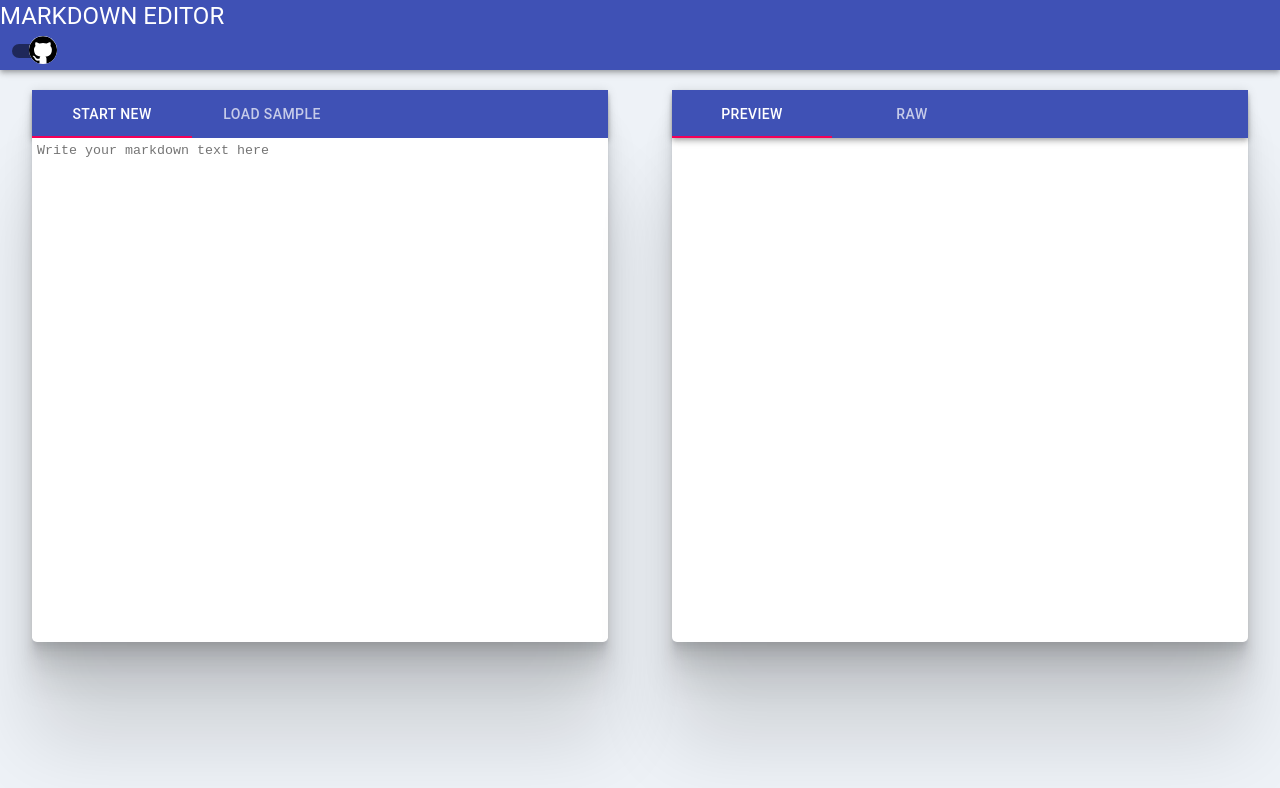
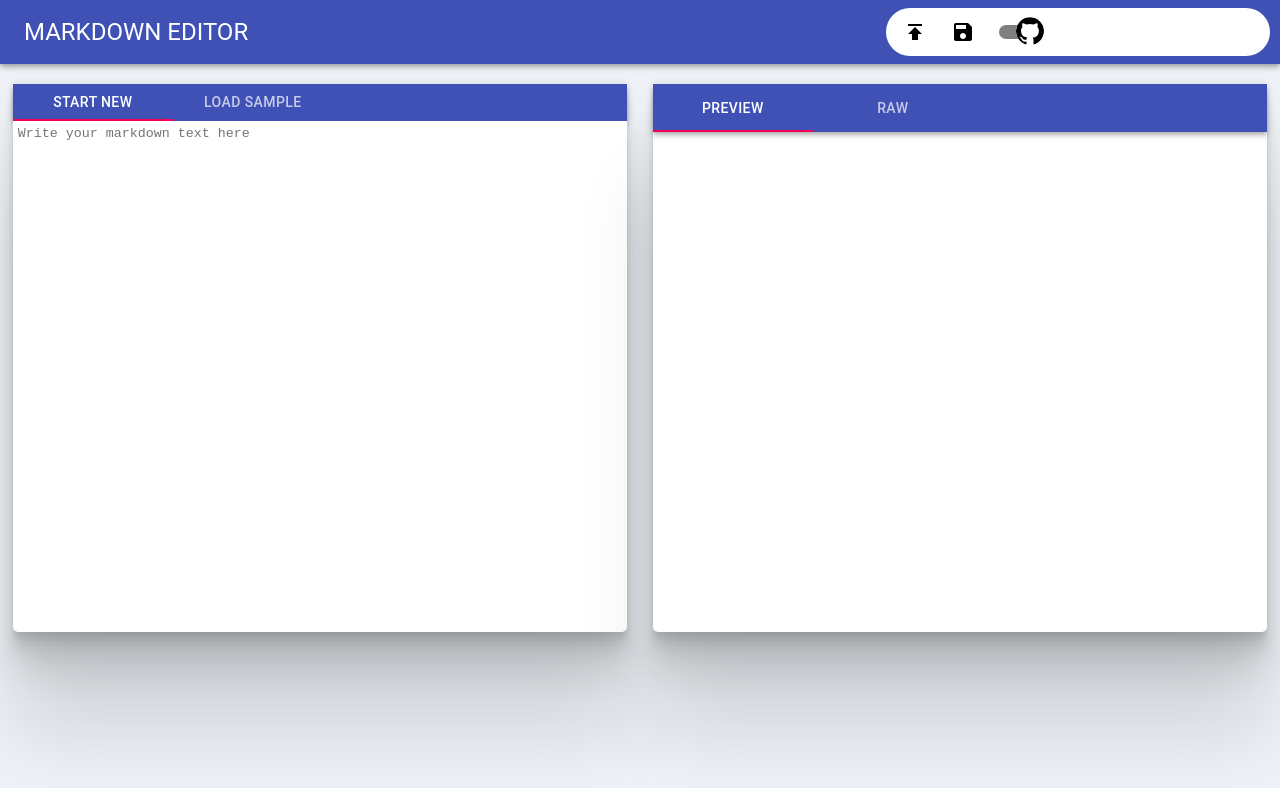
Before and after one commit to arkumish/MARKDE-markdown-editor, a React (Create React App) app: page / in a window 1280 px wide. Shown: the top 788 px of the page. Built offline with nearby package versions, Linux system fonts and the light colour scheme.

Commit message:
add gfm:tasklist class feature + header icons

```diff
--- a/src/App.js
+++ b/src/App.js
@@ -9,6 +9,24 @@ import AppBar from '@material-ui/core/AppBar';
 
 import sample from './sample';
 import marked from 'marked';
+
+
+const render_tasklist = function(str){
+  // Checked task-list box match
+
+  str = str.toString();
+
+  if(str.match(/<li><input.*<\/li>/gi)){
+
+    str = str.replace(/(<li>)(<input.*<\/li>)/gi,
+      `<li style="list-style-type: none;">$2`);
+}
+
+
+    return str
+}
+
+// require('./emojify.js');
 
 marked.setOptions({
   renderer : new marked.Renderer(),
@@ -64,9 +82,9 @@ function App() {
   const outputRenderSwitch = (param) => {
     switch (param) {
       case 0:
-        return <div dangerouslySetInnerHTML={{ __html: marked(inputValue) }}></div>;
+        return <div dangerouslySetInnerHTML={{ __html: render_tasklist(marked(inputValue)) }}></div>;
       case 1:
-        return marked(inputValue)
+        return render_tasklist(marked(inputValue))
       default:
         return;
     }
@@ -83,15 +101,16 @@ function App() {
 
 
         <div className="container-item input-c">
-          <AppBar position="static" style={{ padding: 0 }}>
-            <Tabs
+          <AppBar position="static" style={{ padding: 0}}>
+            <Tabs style={{minHeight:'12px'}}
+             size="small"
               value={inputTabValue}
               indicatorColor="secondary"
               onChange={inputHandleChange}
               aria-label="input tabs example"
             >
-              <Tab label="Start New" />
-              <Tab label="Load Sample" />
+              <Tab  style={{minHeight:'12px'}} label="Start New" />
+              <Tab  style={{minHeight:'12px'}} label="Load Sample" />
             </Tabs>
           </AppBar>
 
@@ -115,6 +134,8 @@ function App() {
           </AppBar>
           <div className="body-output markdown-body">
             {outputRenderSwitch(value)}
+            {console.log(render_tasklist(marked(inputValue)))}
+
 
           </div>
         </div>
--- a/src/Header/Header.jsx
+++ b/src/Header/Header.jsx
@@ -1,10 +1,15 @@
-import React,{useState,useEffect} from 'react';
+import React, { useState} from 'react';
 import './index.css';
 import Typography from '@material-ui/core/Typography';
 import AppBar from '@material-ui/core/AppBar';
 import Tooltip from '@material-ui/core/Tooltip'
 import { Switch } from '@material-ui/core';
 import GitHubIcon from '@material-ui/icons/GitHub';
+import Toolbar from '@material-ui/core/Toolbar';
+import IconButton from '@material-ui/core/IconButton';
+
+import SaveIcon from '@material-ui/icons/Save';
+import PublishIcon from '@material-ui/icons/Publish';
 
 function Header() {
     const [state, setState] = useState({
@@ -16,33 +21,44 @@ const [githubToolTip, setGithubToolTip] = useState('Github Mode On');
     const handleChange = (event) => {
         const status = event.target.checked;
 
-        setState({gfmOff : status});
-        if(state.gfmOff===true){
+        setState({ gfmOff: status });
+        if (state.gfmOff === true) {
             setGithubToolTip('Github Mode Off');
-        }else{
+        } else {
             setGithubToolTip('Github Mode On');
         }
-        console.log(state,event.target.value,event)
+        console.log(state, event.target.value, event)
     };
     return (
         <div className="nav">
             <AppBar position="static">
-            <Typography style={{marginRight:0 }} variant="h5" >
+                <Toolbar>
+                    <Typography style={{ marginRight: 0 }} variant="h5" >
                         MARKDOWN EDITOR
           </Typography>
+
+                    <div className="menu-option">
+
+                    <IconButton aria-label="Upload" style={{ color: "black" }}>
+                            <PublishIcon />
+                        </IconButton>
+                        <IconButton aria-label="Download" style={{ color: "black" }}>
+                            <SaveIcon />
+                        </IconButton>
                         <Tooltip title={githubToolTip} aria-label="Toggle Github Mode">
                             <Switch
-        style={{color:"black",fontSize: 118}}
+                                style={{ color: "black" }}
                                 checked={state.gfmOff}
                                 color='black'
                                 onChange={handleChange}
-        name="GFM togle"
-        checkedIcon={<GitHubIcon style={{marginTop:'-5px',fontSize: 28,background:'white', color:'black', borderRadius:'500%'}}fontSize=""/>}
+                                name="GFM toggle switch"
+                                checkedIcon={<GitHubIcon style={{ marginTop: '-5px', fontSize: 28, background: 'white', color: 'black', borderRadius: '500%' }} fontSize="" />}
                                 inputProps={{ 'aria-label': 'primary checkbox' }}
                             />
                         </Tooltip>
 
-
+                    </div>
+                </Toolbar>
 
 
             </AppBar>
--- a/src/Header/index.css
+++ b/src/Header/index.css
@@ -0,0 +1,16 @@
+.nav{
+    position: relative;
+}
+
+.menu-option{
+    background:white;
+    border-radius: 30px;
+    z-index: 10;
+    position: absolute;
+    right: 0;
+    width:30%;
+    margin-right: 10px;
+    padding : 0 5px 0 5px;
+    color:black
+
+}
--- a/src/index.css
+++ b/src/index.css
@@ -27,7 +27,7 @@ body {
 }
 
 .container-item {
-  width: 45%;
+  width: 48%;
   /* height: 500px; */
 
 
```
Lines whose indentation alone changed are shown as unchanged.
